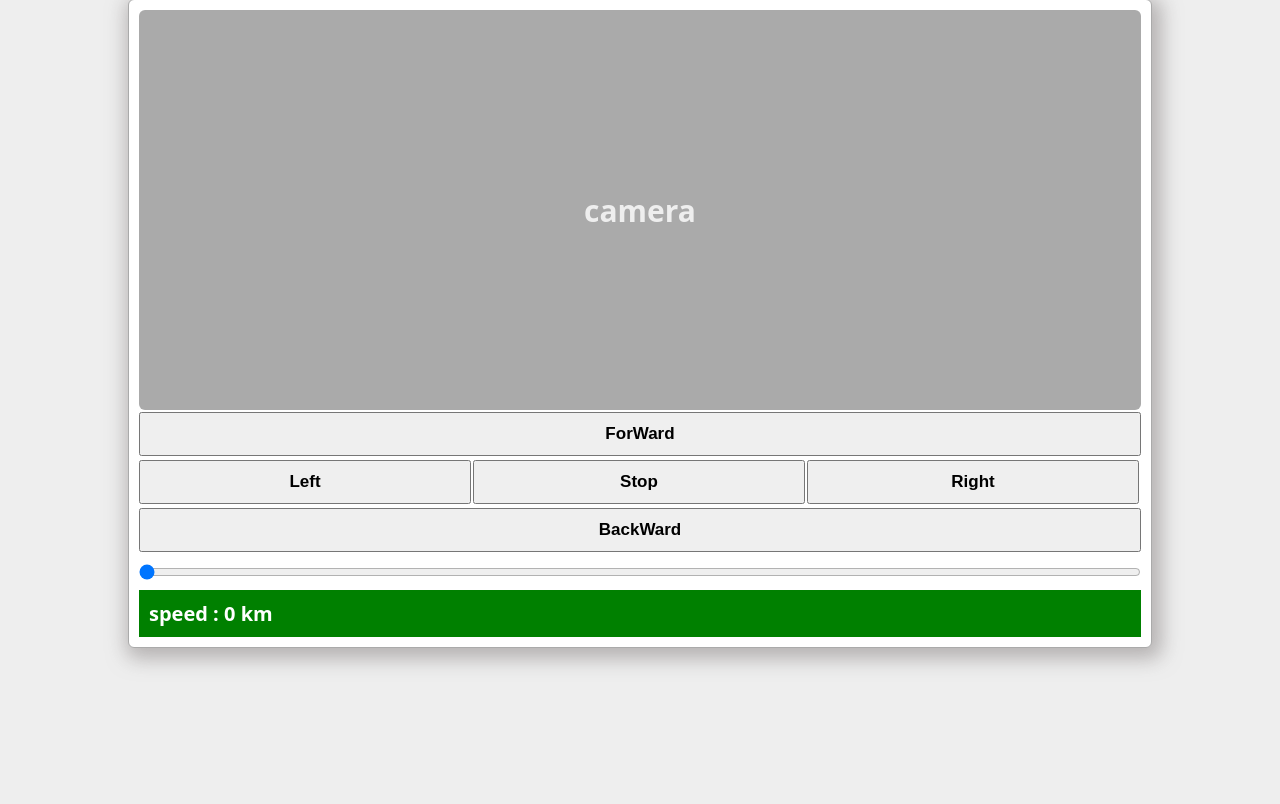
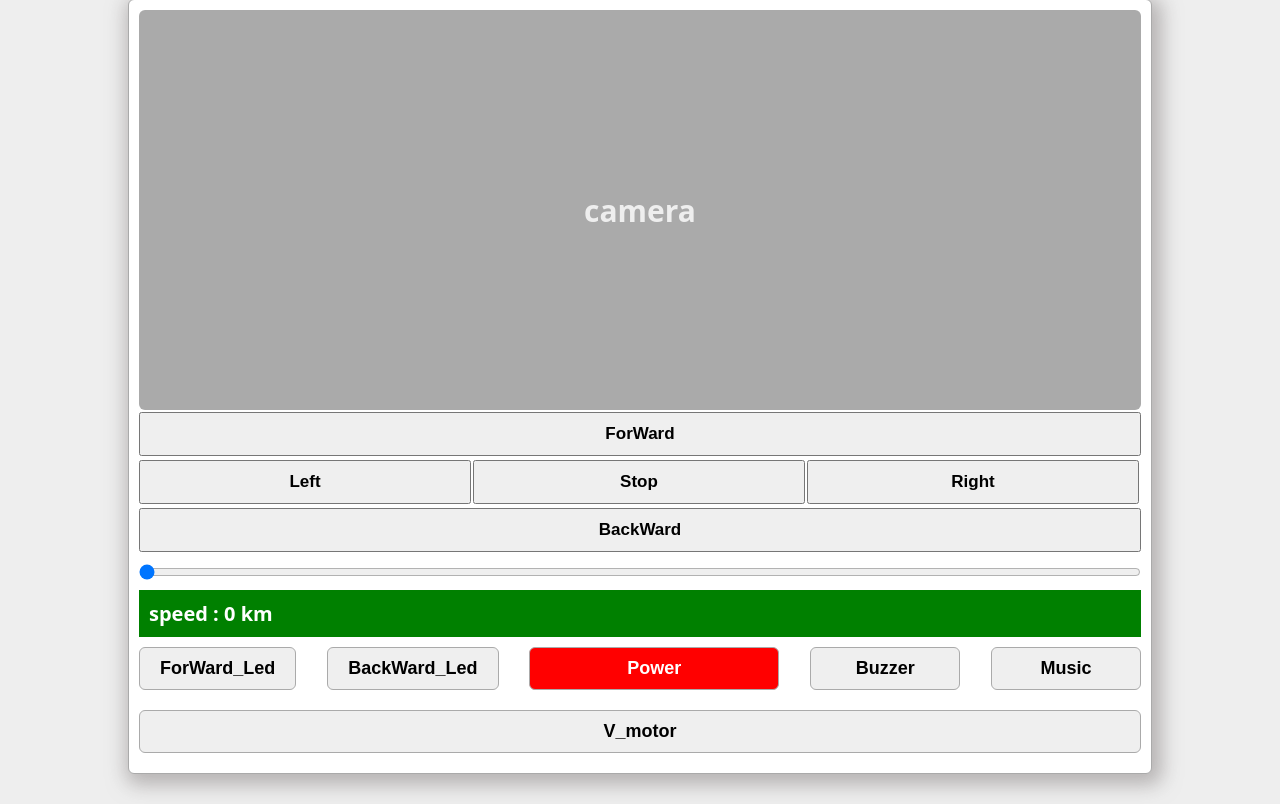
Before and after one commit to mhdrdn122/interface, a Flask app: page / in a window 1280 px wide. Shown: the part 31-835 px from the top of the page. Before the commit the page ends 698 px from the top, so only its background shows below. Run offline with Flask 3, Linux system fonts and the light colour scheme.

Commit message:
Edit and add fetuers

```diff
--- a/main.py
+++ b/main.py
@@ -156,6 +156,95 @@ def sendStop():
 
     return "success"
 
+@app.route("/forwardLed")
+def forwardLed():
+    print("forwardLed")
+
+    # ? GPIO.output(ForWard_Pin1, GPIO.LOW)
+    # ? GPIO.output(ForWard_Pin2, GPIO.LOW)
+
+    #! GPIO.output(BackWard_Pin1, GPIO.LOW)
+    #! GPIO.output(BackWard_Pin2, GPIO.LOW)
+
+    # todo Pwm_Left_Right_Pin1.stop()
+    # todo Pwm_Left_Right_Pin2.stop()
+
+    return "success"
+
+@app.route("/backwardLed")
+def backwardLed():
+    print("backwardLed")
+
+    # ? GPIO.output(ForWard_Pin1, GPIO.LOW)
+    # ? GPIO.output(ForWard_Pin2, GPIO.LOW)
+
+    #! GPIO.output(BackWard_Pin1, GPIO.LOW)
+    #! GPIO.output(BackWard_Pin2, GPIO.LOW)
+
+    # todo Pwm_Left_Right_Pin1.stop()
+    # todo Pwm_Left_Right_Pin2.stop()
+
+    return "success"
+
+@app.route("/power")
+def power():
+    print("power")
+
+    # ? GPIO.output(ForWard_Pin1, GPIO.LOW)
+    # ? GPIO.output(ForWard_Pin2, GPIO.LOW)
+
+    #! GPIO.output(BackWard_Pin1, GPIO.LOW)
+    #! GPIO.output(BackWard_Pin2, GPIO.LOW)
+
+    # todo Pwm_Left_Right_Pin1.stop()
+    # todo Pwm_Left_Right_Pin2.stop()
+
+    return "success"
+
+@app.route("/buzzer")
+def buzzer():
+    print("buzzer")
+
+    # ? GPIO.output(ForWard_Pin1, GPIO.LOW)
+    # ? GPIO.output(ForWard_Pin2, GPIO.LOW)
+
+    #! GPIO.output(BackWard_Pin1, GPIO.LOW)
+    #! GPIO.output(BackWard_Pin2, GPIO.LOW)
+
+    # todo Pwm_Left_Right_Pin1.stop()
+    # todo Pwm_Left_Right_Pin2.stop()
+
+    return "success"
+
+@app.route("/music")
+def music():
+    print("music")
+
+    # ? GPIO.output(ForWard_Pin1, GPIO.LOW)
+    # ? GPIO.output(ForWard_Pin2, GPIO.LOW)
+
+    #! GPIO.output(BackWard_Pin1, GPIO.LOW)
+    #! GPIO.output(BackWard_Pin2, GPIO.LOW)
+
+    # todo Pwm_Left_Right_Pin1.stop()
+    # todo Pwm_Left_Right_Pin2.stop()
+
+    return "success"
+
+@app.route("/V_motor")
+def V_motor():
+    print("V_motor")
+
+    # ? GPIO.output(ForWard_Pin1, GPIO.LOW)
+    # ? GPIO.output(ForWard_Pin2, GPIO.LOW)
+
+    #! GPIO.output(BackWard_Pin1, GPIO.LOW)
+    #! GPIO.output(BackWard_Pin2, GPIO.LOW)
+
+    # todo Pwm_Left_Right_Pin1.stop()
+    # todo Pwm_Left_Right_Pin2.stop()
+
+    return "success"
 
 if __name__ == "__main__":
     # app.run(debug=True, port=80)
--- a/static/css/style.css
+++ b/static/css/style.css
@@ -107,3 +107,38 @@ body{
   font-size: 20px;
   font-weight: bolder;
 }
+
+
+.btn-interface{
+  display: flex;
+  align-items: center;
+  justify-content: space-between;
+  gap: 20px;
+  margin: 10px 0;
+  flex-wrap: wrap;
+}
+.btn-interface button{
+  padding: 10px 20px;
+  cursor: pointer;
+  text-transform: capitalize;
+  border: 1px solid #aaa;
+  border-radius: 6px;
+  font-size: 18px;
+  font-weight: bolder;
+  min-width: 150px;
+  text-transform: capitalize;
+}
+.btn-interface button:nth-child(3){
+  width: 250px;
+  background-color: red;
+  color: #fff;
+  transition: 0.3s;
+}
+.btn-interface button:nth-child(3):hover{
+  background-color: rgb(207, 17, 55);
+  width: 300px;
+
+}
+.btn-interface button:hover{
+  background-color: #8682828a;
+}
--- a/static/js/script.js
+++ b/static/js/script.js
@@ -1,3 +1,4 @@
+
 function SendForWard() {
     fetch('/ForWard')
 }
@@ -17,6 +18,29 @@ function SendStop() {
     fetch('/Stop')
 }
 
+function forwardLed() {
+    fetch('/forwardLed')
+}
+
+function backwardLed() {
+    fetch('/backwardLed')
+}
+
+function power() {
+    fetch('/power')
+}
+
+function buzzer() {
+    fetch('/buzzer')
+}
+
+function music() {
+    fetch('/music')
+}
+
+function V_motor() {
+    fetch('/V_motor')
+}
 
 // ************************************************************************************************************
 function SendValue() {
@@ -25,7 +49,6 @@ function SendValue() {
     var speedCar = document.getElementById("speed-car");
 
 
-    console.log(typeof(+sliderValue))
     fetch('/get_value', {
         method: 'POST',
         headers: {
@@ -45,3 +68,56 @@ function SendValue() {
     }
 
 }
+
+
+// start
+let isMouseDown = false;
+var btnActive = ''
+let btn = document.querySelectorAll('.btn')
+console.log(btn)
+
+btn.forEach( item => {
+
+        item.addEventListener('mousedown', () => {
+        isMouseDown = true;
+        btnActive = item.innerHTML;
+
+        });
+
+        item.addEventListener('mouseup', () => {
+            isMouseDown = false;
+        });
+
+        item.addEventListener('mouseleave', () => {
+            isMouseDown = false;
+        });
+
+    })
+
+setInterval(() => {
+    if (isMouseDown) {
+        console.log(btnActive);
+
+        if(btnActive == 'ForWard')
+        {
+            SendForWard()
+        }else if(btnActive == 'BackWard'){
+            SendBackWard()
+        }else if(btnActive == 'Left'){
+            SendLeft()
+        }else if(btnActive == 'Right'){
+            SendRight()
+        }else if( btnActive == 'Stop'){
+            SendStop()
+        }
+        else{
+            V_motor()
+        }
+
+
+    }
+}, 100);
+
+
+
+// end
--- a/templates/index.html
+++ b/templates/index.html
@@ -13,34 +13,23 @@
     <div class="container">
       <div class="camera">camera</div>
       <div class="btn-control">
-        <button onclick="SendForWard()">ForWard</button>
+
+        <button class="btn" onclick="SendForWard()" onmouseup="clear()" id="ForWard" >ForWard</button>
         <div>
-          <button onclick="SendLeft()">Left</button>
-          <button onclick="SendStop()">Stop</button>
-          <button onclick="SendRight()">Right</button>
+          <button class="btn" onclick="SendLeft()" id="left">Left</button>
+          <button class="btn" onclick="SendStop()" id="Stop">Stop</button>
+          <button class="btn" onclick="SendRight()" id="Right">Right</button>
         </div>
-        <button onclick="SendBackWard()">BackWard</button>
+        <button class="btn" onclick="SendBackWard()" id="BackWard">BackWard</button>
       </div>
-      <!-- <div class="mode-driver">
-            <input type="radio" name="Automatic"  id="Automatic" checked>
-            <label for="Automatic">Automatic</label>
-            <input type="radio" name="Manual"  id="Manual">
-            <label for="Manual">Manual</label>
-        </div> -->
 
-      <!-- <div>
-            <label>
-              <input class="toggle-checkbox" type="checkbox" checked />
-              <div class="toggle-switch"></div>
-            </label>
-        </div> -->
 
       <!-- ********************************************************** -->
       <input
         type="range"
         onchange="SendValue()"
         min="0"
-        max="100"
+        max="101"
         step="15"
         value="0"
         class="speed"
@@ -48,7 +37,18 @@
         name="speed"
       />
       <p id="speed-car">speed : <span id="speed-num">0 </span>km</p>
+
+      <div class="btn-interface">
+        <button onclick="forwardLed()">ForWard_Led</button>
+        <button onclick="backwardLed()">backWard_Led</button>
+        <button onclick="power()">power</button>
+        <button onclick="buzzer()">Buzzer</button>
+        <button onclick="music()">music</button>
+        <button class="v_motor btn" onclick="V_motor()" style="width: 100%;"> v_motor</button>
+      </div>
+
     </div>
+
 
     <script src="{{url_for('static',filename='js/script.js')}}"></script>
   </body>
```
